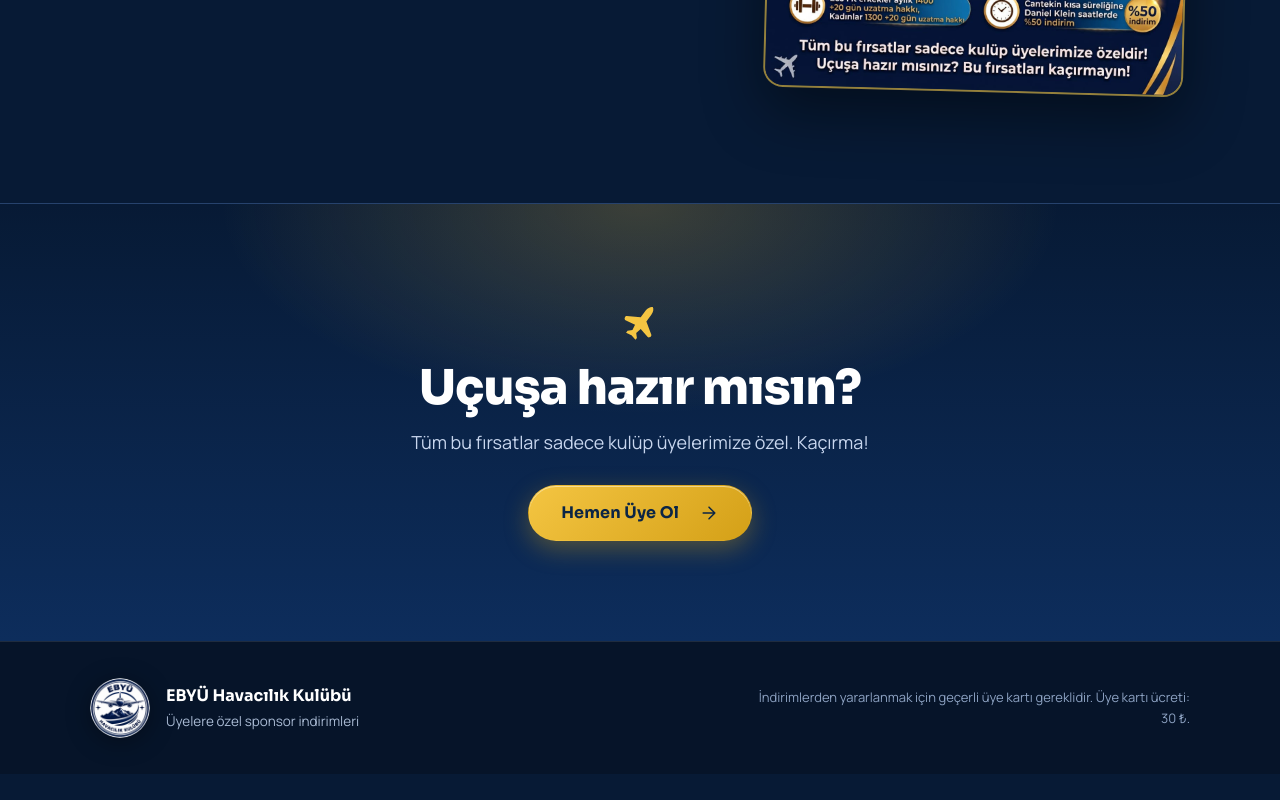
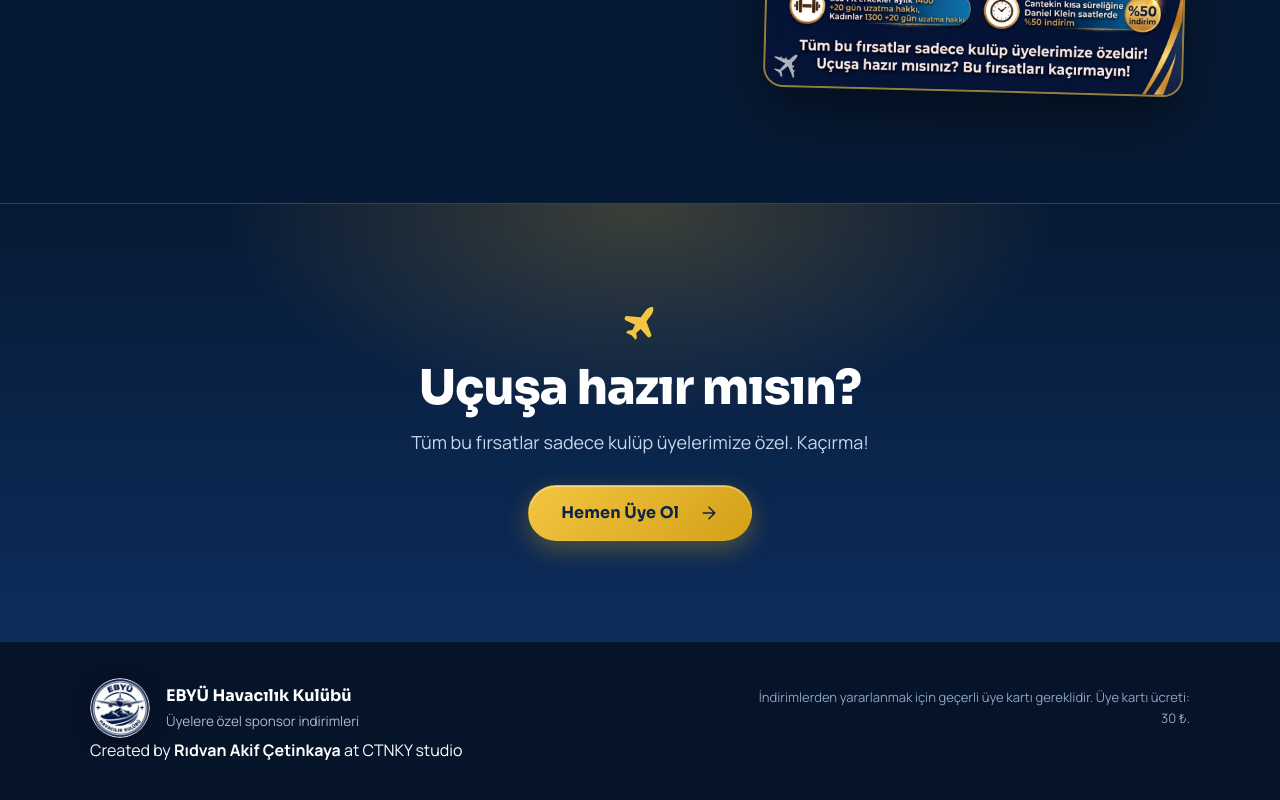
Before and after one commit to RidvanAkiff/ebyu-havacilik, a plain HTML site: page index.html in a window 1280 px wide. Shown: the part 3830-4630 px from the top of the page. Before the commit the page ends 4604 px from the top, so only its background shows below. Drawn offline with Linux system fonts and the light colour scheme.

Commit message:
Add files via upload

```diff
--- a/index.html
+++ b/index.html
@@ -10,8 +10,9 @@
   <meta property="og:description" content="13 sponsordan üyelere özel indirimler. Hemen üye ol!">
   <meta property="og:type" content="website">
   <meta property="og:locale" content="tr_TR">
-  <!-- Site yayına alındığında tam adresle değiştirin: https://ALANADI/images/afis.jpg -->
-  <meta property="og:image" content="images/afis.jpg">
+  <meta property="og:url" content="https://ridvanakiff.github.io/ebyu-havacilik/">
+  <link rel="canonical" href="https://ridvanakiff.github.io/ebyu-havacilik/">
+  <meta property="og:image" content="https://ridvanakiff.github.io/ebyu-havacilik/images/afis.jpg">
   <meta name="twitter:card" content="summary_large_image">
   <link rel="icon" type="image/png" href="images/ebyu-logo.png">
   <link rel="apple-touch-icon" href="images/ebyu-logo.png">
@@ -392,6 +393,9 @@
       </div>
       <p class="footer__note">İndirimlerden yararlanmak için geçerli üye kartı gereklidir. Üye kartı ücreti: 30&nbsp;₺.</p>
     </div>
+    <div class="container footer__bottom">
+      <p class="footer__credit" lang="en">Created by <strong>Rıdvan Akif Çetinkaya</strong> at <span>CTNKY studio</span></p>
+    </div>
   </footer>
 
   <!-- ===== AFİŞ LIGHTBOX ===== -->
```
